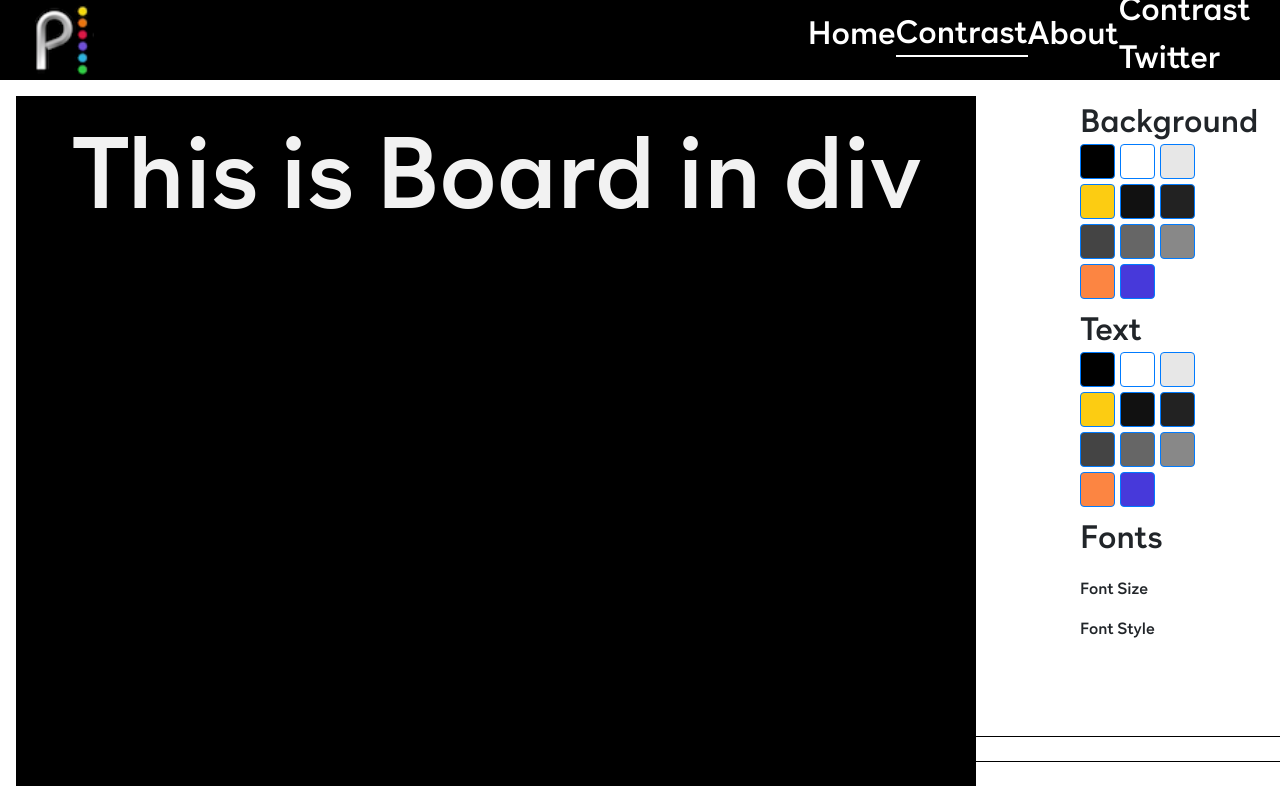
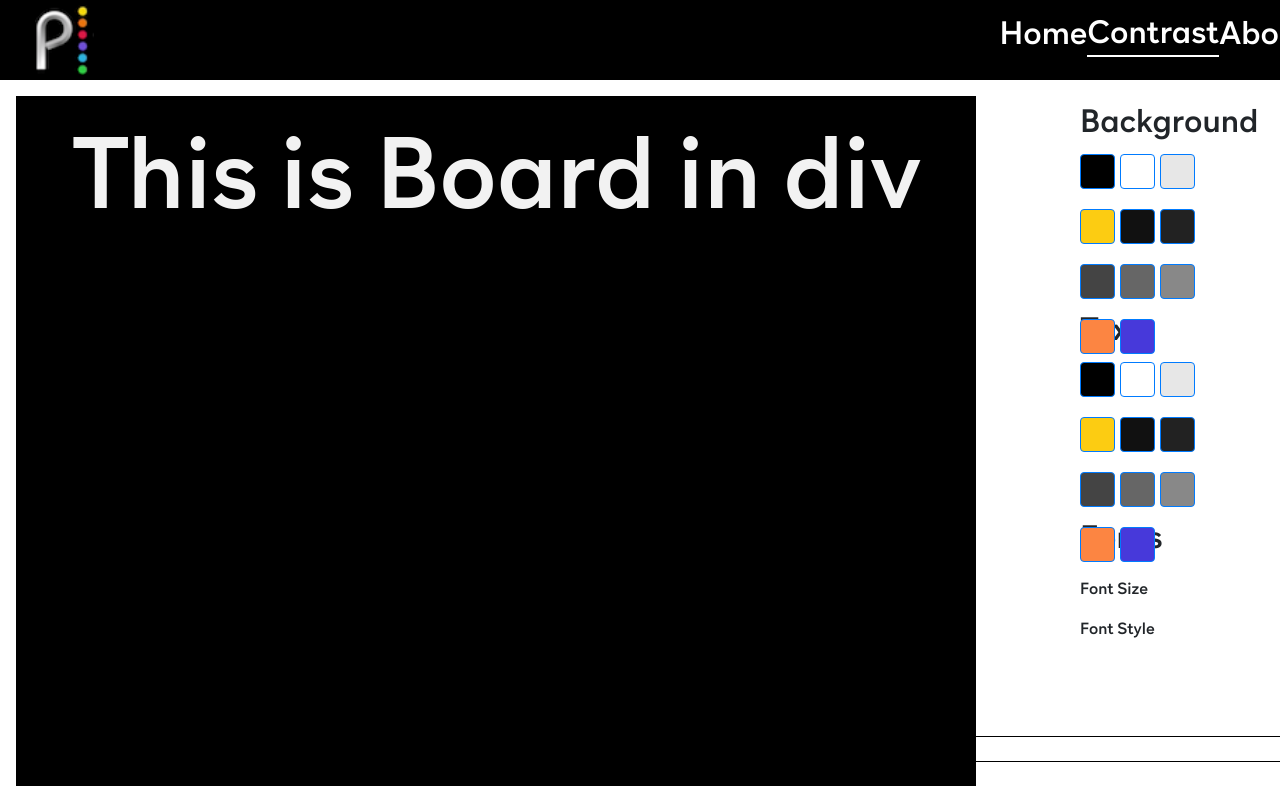
Before and after one commit to GoncaloBM/peacock-constrast-test, a React (Create React App) app: page / in a window 1280 px wide. Both pictures are taken after a click on the item "Contrast". Built offline with nearby package versions, Linux system fonts and the light colour scheme.

Commit message:
remove routing for older picker, changed focus on buttons, and changes to css on picker

```diff
--- a/src/App.css
+++ b/src/App.css
@@ -30,7 +30,7 @@ body {
 
 .buttons {
     color: white;
-    width: 40%;
+    width: 25%;
     height: 100%;
     font-size: 2rem;
     list-style: none;
--- a/src/App.js
+++ b/src/App.js
@@ -91,8 +91,6 @@ function App(props) {
       return 1;
     } else if (window.location.pathname === "/about") {
       return 2;
-    } else if (window.location.pathname === "/contrast2") {
-      return 3;
     }
   };
 
@@ -124,11 +122,6 @@ function App(props) {
         if (e.keyCode === 13 && linkIndex === 0) {
           if (window.location.pathname !== "/") {
             window.location.pathname = "/";
-          }
-        }
-        if (e.keyCode === 13 && linkIndex === 3) {
-          if (window.location.pathname !== "/contrast2") {
-            window.location.pathname = "/contrast2";
           }
         }
 
@@ -276,17 +269,6 @@ function App(props) {
                 About
               </Link>
             </li>
-            <li
-              onClick={() => setLinkIndex(3)}
-              className={linkIndex === 3 ? "focusedNavbar" : ""}
-            >
-              <Link
-                to="/contrast2"
-                style={{ color: "inherit", textDecoration: "inherit" }}
-              >
-                Contrast Twitter
-              </Link>
-            </li>
           </ul>
         </header>
 
@@ -313,24 +295,6 @@ function App(props) {
                 picker="huepicker"
               />
             </Route>
-            <Route path="/contrast2">
-              <Contrast
-                backgroundColor={backgroundColor}
-                colorText={colorText}
-                bkImage={bkImage}
-                returnToNavBar={returnToNavBar}
-                getColor={getColor}
-                imageDB={imageDB}
-                changeBk={changeBk}
-                fontSize={fontSize}
-                fontStyle={fontStyle}
-                textPosition={textPosition}
-                changeFontSizeState={changeFontSizeState}
-                changeFontStyleState={changeFontStyleState}
-                changeTextPosition={changeTextPosition}
-                picker="twitterpicker"
-              />
-            </Route>
             <Route path="/">
               <FileUpload />
             </Route>
--- a/src/components/huepicker/HuePicker.css
+++ b/src/components/huepicker/HuePicker.css
@@ -2,11 +2,18 @@
     display: flex;
     flex-wrap: wrap;
     padding-right: 70px;
+    margin-bottom: 10px;
 }
 
 .huePicker>li button {
     width: 35px;
     height: 35px;
     margin-right: 5px;
-    margin-bottom: 5px;
+    margin-bottom: 10px;
+    margin-top: 10px;
 }
+
+.focused {
+    border-bottom: solid 2px black;
+    transition: 0.5s all;
+}
--- a/src/components/huepicker/HuePicker.js
+++ b/src/components/huepicker/HuePicker.js
@@ -55,7 +55,8 @@ class HuePicker extends Component {
     if (
       event.key === "ArrowRight" &&
       focusItem === 1 &&
-      positionOfArray < colors.length
+      positionOfArray < colors.length &&
+      !this.props.isText
     ) {
       let currentPosition = positionOfArray + 1;
       this.setState({
@@ -64,7 +65,12 @@ class HuePicker extends Component {
       this.handleChangeComplete(colors[currentPosition - 1]);
     }
 
-    if (event.key === "ArrowLeft" && focusItem === 1 && positionOfArray > 0) {
+    if (
+      event.key === "ArrowLeft" &&
+      focusItem === 1 &&
+      positionOfArray > 0 &&
+      !this.props.isText
+    ) {
       let currentPosition = positionOfArray - 1;
       this.setState({
         positionOfArray: currentPosition,
@@ -109,23 +115,19 @@ class HuePicker extends Component {
     // this.setState({mouse:false})
   };
 
-  // hexToRgb(hex) {
-  //   let result = /^#?([a-f\d]{2})([a-f\d]{2})([a-f\d]{2})$/i.exec(hex);
-  //   return result
-  //     ? {
-  //         r: parseInt(result[1], 16),
-  //         g: parseInt(result[2], 16),
-  //         b: parseInt(result[3], 16),
-  //       }
-  //     : null;
-  // }
 
   render() {
     return (
       <div className="huePicker">
         {this.colors.map((item, i) => (
           <li key={i}>
+            <div
+              className={`${
+                this.state.color === item ? "focused" : ""
+              }`}
+            >
             <Button style={{ backgroundColor: `${item}` }} />
+            </div>
           </li>
         ))}
       </div>
```
